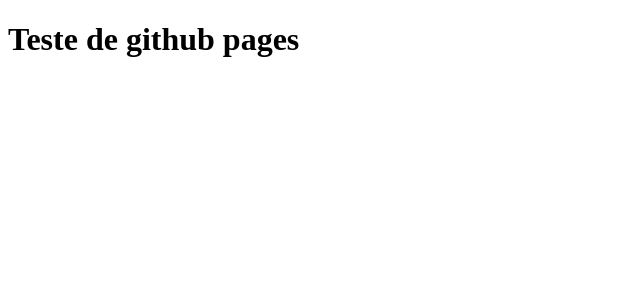
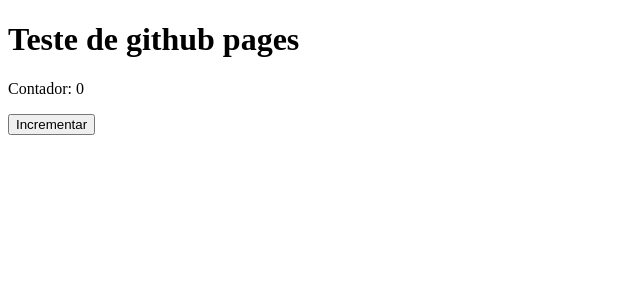
Before and after one commit to Bryan-Lucas706/presentes, a Vue app in the folder teste-github/: page / in a window 1280 px wide. Shown: the top 300 px of the page, without its empty margins (0-640 px from the left). Built offline with nearby package versions, Linux system fonts and the light colour scheme.

Commit message:
botão pra tentar reatividade

```diff
--- a/teste-github/src/App.vue
+++ b/teste-github/src/App.vue
@@ -1,7 +1,14 @@
-<script setup></script>
+<script setup>
+ import { ref } from 'vue'
+
+ const count = ref(0)
+</script>
+
 
 <template>
   <h1>Teste de github pages</h1>
+  <p>Contador: {{ count }}</p>
+  <button @click="count++">Incrementar</button>
 </template>
 
 <style scoped></style>
```
